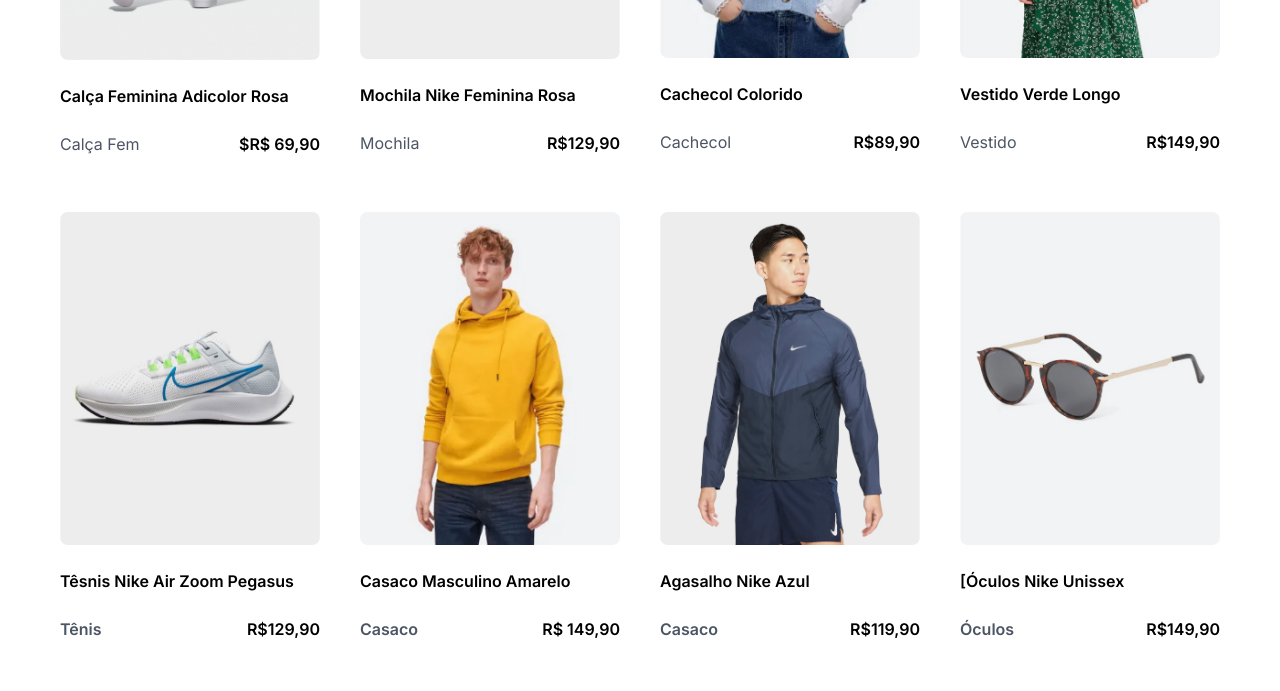
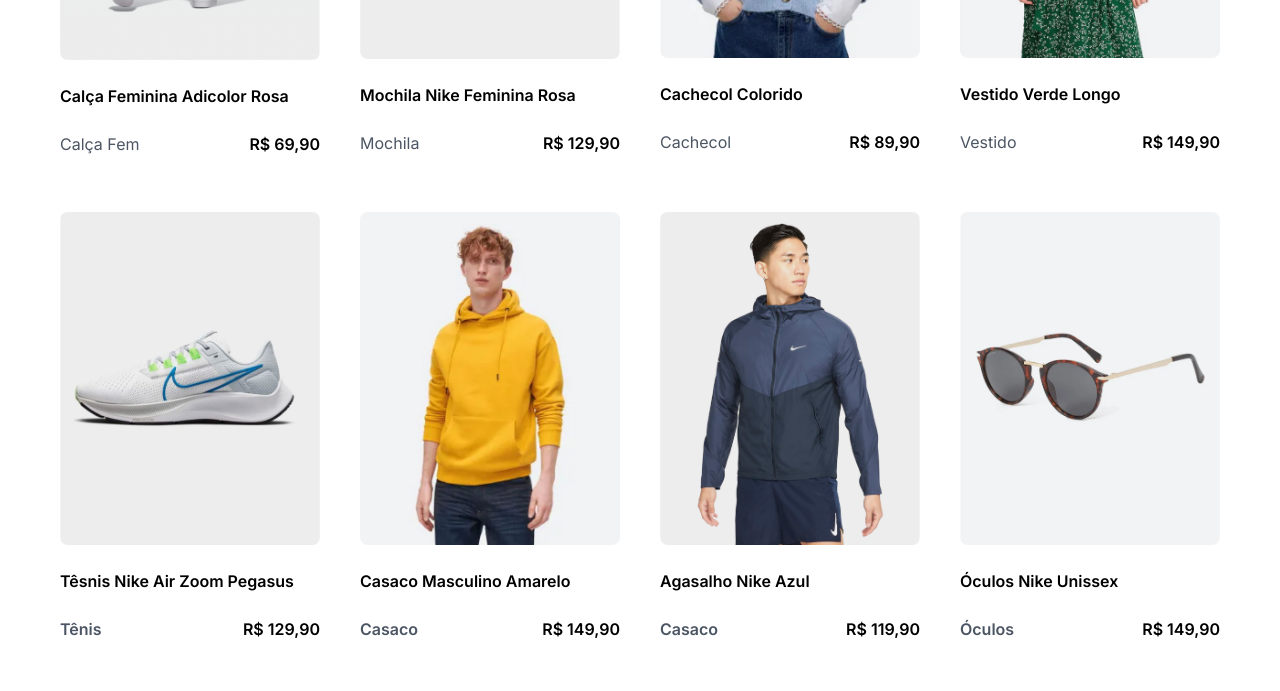
Before and after one commit to costa-Italo/ecommerce-project-clone, a Next.js app: page / in a window 1280 px wide. Shown: the part 2320-3011 px from the top of the page. Built offline with nearby package versions, Linux system fonts and the light colour scheme.

Commit message:
feat: resolvido o problema do somatório do preço.

```diff
--- a/src/components/Gridproducts.tsx
+++ b/src/components/Gridproducts.tsx
@@ -13,7 +13,7 @@
     imageSrc: string;
     productName: string;
     productCategory: string;
-    productPrice: string;
+    productPrice: number;
     }
 
     const ProductCard: React.FC<ProductCardProps> = ({
@@ -51,7 +51,9 @@
         <p className="mt-6 font-semibold text-black">{productName}</p>
         <div className="flex gap-5 justify-between mt-6 whitespace-nowrap">
             <p className="text-gray-600">{productCategory}</p>
-            <p className="font-semibold text-right text-black">{productPrice}</p>
+            <p className="font-semibold text-right text-black">
+                {productPrice.toLocaleString('pt-Br', { style:'currency', currency:'BRL' })}
+            </p>
         </div>
         </div>
     );
@@ -75,7 +77,7 @@
                     imageSrc={Img15.src}
                     productName="Calça feminina adicolor rosa"
                     productCategory="Calça fem"
-                    productPrice="$R$ 69,90"
+                    productPrice={69.90}
                 />
                 </div>
             </div>
@@ -86,7 +88,7 @@
                     imageSrc={Img14.src}
                     productName="Mochila nike feminina rosa"
                     productCategory="Mochila"
-                    productPrice="R$129,90"
+                    productPrice={129.90}
                 />
                 </div>
             </div>
@@ -96,7 +98,7 @@
                     imageSrc={Img13.src}
                     productName="Cachecol colorido"
                     productCategory="Cachecol"
-                    productPrice="R$89,90"
+                    productPrice={89.90}
                 />
                 </div>
             </div>
@@ -106,7 +108,7 @@
                     imageSrc={Img11.src}
                     productName="Vestido verde longo"
                     productCategory="Vestido"
-                    productPrice="R$149,90"
+                    productPrice={149.90}
                 />
                 </div>
             </div>
@@ -122,7 +124,7 @@
                     imageSrc={Img12.src}
                     productName="Têsnis Nike Air Zoom Pegasus"
                     productCategory="Tênis"
-                    productPrice="R$129,90"
+                    productPrice={129.90}
                     />
                 </div>
                 </div>
@@ -135,7 +137,7 @@
                     imageSrc={Img04.src}
                     productName="Casaco masculino amarelo"
                     productCategory="Casaco"
-                    productPrice="R$ 149,90"
+                    productPrice={149.90}
                     />
                 </div>
                 </div>
@@ -148,7 +150,7 @@
                     imageSrc={Img17.src}
                     productName="Agasalho nike azul"
                     productCategory="Casaco"
-                    productPrice="R$119,90"
+                    productPrice={119.90}
                     />
                 </div>
                 </div>
@@ -159,9 +161,9 @@
                 <div className="flex relative flex-col items-start pt-6 pb-20 w-full text-xs font-semibold text-white uppercase whitespace-nowrap max-md:pr-5 aspect-[0.78]">
                     <ProductCard
                     imageSrc={Img16.src}
-                    productName="[Óculos nike unissex"
+                    productName="Óculos nike unissex"
                     productCategory="Óculos"
-                    productPrice="R$149,90"
+                    productPrice={149.90}
                     />
                 </div>
                 </div>
```
